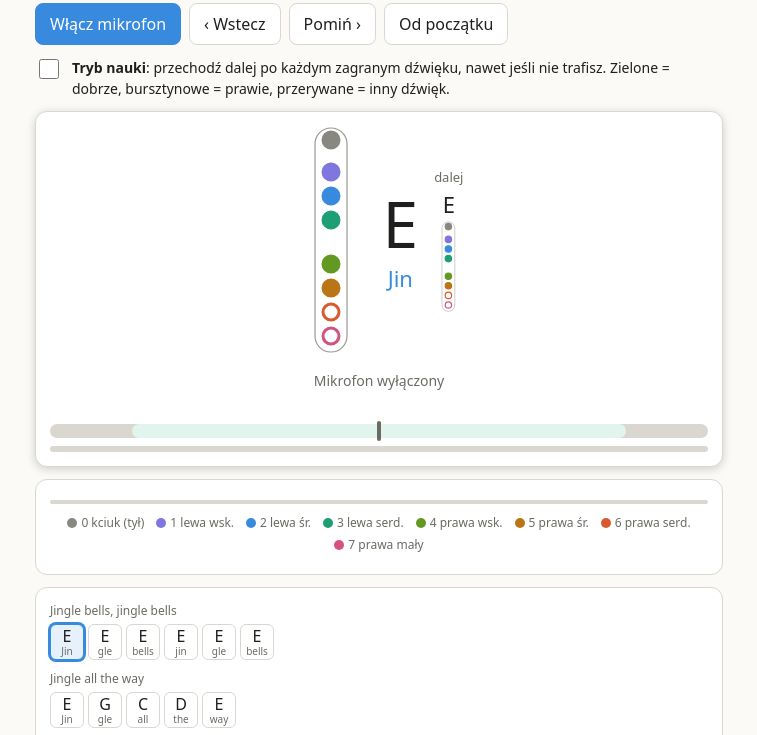
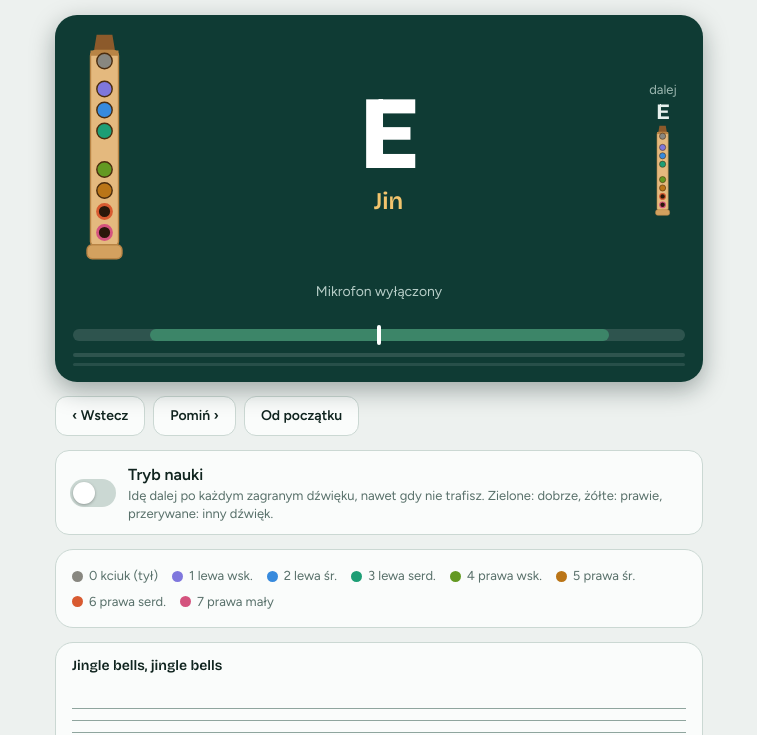
Before and after one commit to lapszyn/gra-na-flecie, a plain HTML site: page index.html in a window 1280 px wide. Shown: the part 82-817 px from the top of the page, without its empty margins (261-1018 px from the left). Drawn offline with nearby package versions, Linux system fonts and the light colour scheme.

Commit message:
Nowy wygląd: ciemny panel z drewnianym fletem, melodia na pięciolinii, przełącznik trybu nauki
Co-Authored-By: Claude Sonnet 5.5 <noreply@anthropic.com>
Claude-Session: https://claude.ai/code/session_0143iomRnJRUDBJHzuuUTB1d

```diff
--- a/index.html
+++ b/index.html
@@ -4,93 +4,146 @@
 <meta charset="utf-8">
 <meta name="viewport" content="width=device-width, initial-scale=1">
 <title>Jingle Bells – nauka na flecie sopranowym</title>
+<link rel="preconnect" href="https://fonts.googleapis.com">
+<link rel="preconnect" href="https://fonts.gstatic.com" crossorigin>
+<link rel="stylesheet" href="https://fonts.googleapis.com/css2?family=Bricolage+Grotesque:opsz,wght@12..96,500..800&family=Figtree:wght@400;500;600&display=swap">
 <style>
-:root{--wn:#FAEEDA;--bg:#fbfaf7;--fg:#1f1f1d;--muted:#6b6a64;--card:#fff;--line:#d9d7cf;--ok:#1D9E75;--okbg:#E1F5EE;--cur:#378ADD;--curbg:#E6F1FB;--bad:#D85A30}
-@media (prefers-color-scheme:dark){:root{--wn:#3d2d10;--bg:#191917;--fg:#ecebe5;--muted:#a3a198;--card:#232321;--line:#3a3a36;--okbg:#14352b;--curbg:#16314d}}
+:root{
+  --paper:#EDF1EF;--card:#FAFCFB;--ink:#10241F;--muted:#58706A;--line:#CBD8D3;--staff:#8FA59E;
+  --spruce:#0F3B34;--spruce2:#16504A;--maple:#E4B97E;--brass:#F2C46D;--berry:#B02A44;--berry-a:rgba(176,42,68,.22);
+  --ok:#1F8A5B;--warn:#E3A93B;
+  --disp:"Bricolage Grotesque","Avenir Next","Segoe UI",system-ui,sans-serif;
+  --body:"Figtree","Avenir Next","Segoe UI",system-ui,-apple-system,sans-serif;
+}
+@media (prefers-color-scheme:dark){
+  :root{--paper:#0A1714;--card:#11231F;--ink:#E6EFEC;--muted:#92A8A1;--line:#24403A;--staff:#4F6C65;--berry:#E0566F;--berry-a:rgba(224,86,111,.3)}
+}
 *{box-sizing:border-box}
-body{margin:0;background:var(--bg);color:var(--fg);font:16px/1.5 system-ui,-apple-system,"Segoe UI",sans-serif}
-.w{max-width:720px;margin:0 auto;padding:16px}
-h1{font-size:20px;font-weight:500;margin:0 0 4px}
-.sub{color:var(--muted);font-size:14px;margin:0 0 14px}
-button{font:inherit;border:1px solid var(--line);background:var(--card);color:var(--fg);border-radius:8px;padding:8px 14px;cursor:pointer}
-button.p{background:var(--cur);border-color:var(--cur);color:#fff}
-button:disabled{opacity:.5;cursor:default}
-.bar{display:flex;gap:8px;flex-wrap:wrap;margin-bottom:12px}
-.card{background:var(--card);border:1px solid var(--line);border-radius:12px;padding:14px;margin-bottom:12px}
-.now{display:flex;gap:16px;align-items:center;justify-content:center}
-.big{text-align:center}
-.letter{font-size:64px;font-weight:500;line-height:1}
-.syl{font-size:22px;color:var(--cur);min-height:30px;margin-top:6px}
-.nx{text-align:center;color:var(--muted);font-size:13px}
-.nx .l{font-size:22px;font-weight:500;color:var(--fg)}
-.st{font-size:14px;color:var(--muted);text-align:center;margin:10px 0 6px;min-height:22px}
-.st b{color:var(--fg);font-weight:500}
-.meter{position:relative;height:14px;border-radius:7px;background:var(--line);margin:6px 0}
-.zone{position:absolute;top:0;bottom:0;background:var(--okbg);border-radius:7px}
-.needle{position:absolute;top:-3px;width:4px;height:20px;border-radius:2px;background:var(--muted);left:50%;transform:translateX(-50%)}
-.hold{height:6px;background:var(--line);border-radius:3px;overflow:hidden;margin-top:8px}
-.hold i{display:block;height:100%;width:0;background:var(--ok)}
-.lvl{height:4px;background:var(--line);border-radius:2px;overflow:hidden;margin-top:6px}
-.lvl i{display:block;height:100%;width:0;background:var(--muted)}
-.ph{margin-bottom:10px}
-.pl{font-size:12px;color:var(--muted);margin-bottom:4px}
-.ch{display:flex;flex-wrap:wrap;gap:4px}
-.chip{min-width:34px;text-align:center;border:1px solid var(--line);border-radius:6px;padding:2px 4px;cursor:pointer;background:var(--card)}
-.chip b{display:block;font-weight:500;font-size:16px;line-height:1.2}
-.chip span{display:block;font-size:10px;color:var(--muted);line-height:1.1;white-space:nowrap}
-.chip.d{background:var(--okbg);border-color:var(--ok);opacity:.65}
-.chip.n{background:var(--wn);border-color:#BA7517;opacity:.85}.chip.o{background:var(--card);border:1px dashed var(--muted);opacity:.7}
-.chip.c{background:var(--curbg);border-color:var(--cur);box-shadow:0 0 0 2px var(--cur)}
-.set{display:grid;grid-template-columns:1fr 1fr;gap:10px 16px;font-size:14px}
-.set label{display:block;color:var(--muted)}
-.set input{width:100%}
-.lg{display:flex;flex-wrap:wrap;gap:4px 12px;font-size:12px;color:var(--muted);justify-content:center;margin-top:10px}
-.lg i{display:inline-block;width:10px;height:10px;border-radius:50%;margin-right:4px;vertical-align:-1px}
-.tg{display:flex;gap:10px;align-items:flex-start;margin:0 0 12px;font-size:14px;cursor:pointer}.tg input{width:20px;height:20px;margin-top:2px;flex:none}
-.stk{position:sticky;top:6px;z-index:5;box-shadow:0 2px 10px rgba(0,0,0,.18)}
+html{-webkit-text-size-adjust:100%}
+body{margin:0;background:var(--paper);color:var(--ink);font:16px/1.5 var(--body)}
+.w{max-width:680px;margin:0 auto;padding:18px 16px 40px}
+header{display:flex;align-items:center;justify-content:space-between;gap:12px;margin:0 0 14px}
+h1{font:800 clamp(28px,8vw,40px)/1 var(--disp);letter-spacing:-.02em;margin:0}
+.sub{color:var(--muted);font-size:14px;margin:4px 0 0}
+button{font:600 15px/1 var(--body);min-height:44px;padding:0 16px;border-radius:12px;border:1.5px solid var(--line);background:var(--card);color:var(--ink);cursor:pointer}
+button:hover{border-color:var(--muted)}
+button.p{background:var(--berry);border-color:var(--berry);color:#fff;white-space:nowrap}
+button.p.on{background:transparent;color:var(--berry)}
+:focus-visible{outline:3px solid var(--berry);outline-offset:2px}
+.err{color:#B3261E;font-size:14px;margin:0 0 12px}
+.err:empty{display:none}
+@media (prefers-color-scheme:dark){.err{color:#FF8A80}}
+
+.stk{position:sticky;top:8px;z-index:5;margin-bottom:14px;background:var(--spruce);color:#E8F1EE;border-radius:22px;padding:18px 18px 16px;box-shadow:0 8px 24px rgba(8,30,26,.35)}
+.now{display:grid;grid-template-columns:auto 1fr auto;gap:16px;align-items:center}
+.big{text-align:center;min-width:0}
+.letter{font:800 clamp(64px,22vw,104px)/.9 var(--disp);color:#fff;letter-spacing:-.03em}
+.syl{font:600 clamp(18px,5vw,24px)/1.2 var(--disp);color:var(--brass);min-height:1.2em;margin-top:6px}
+.nx{text-align:center;color:#9DB8B1;font-size:13px;min-width:44px}
+.nx .l{font:700 22px/1.2 var(--disp);color:#E8F1EE}
+.st{font-size:14px;color:#B7CEC8;text-align:center;margin:12px 0 2px;min-height:21px}
+.st b{color:#fff;font-weight:600}
+.fb{font-size:13px;color:var(--brass);text-align:center;min-height:19px;margin-bottom:6px}
+.meter{position:relative;height:12px;border-radius:6px;background:rgba(255,255,255,.13);margin:4px 0 0}
+.meter::after{content:"";position:absolute;left:50%;top:-3px;bottom:-3px;width:1px;background:rgba(255,255,255,.35)}
+.zone{position:absolute;top:0;bottom:0;background:rgba(80,200,140,.42);border-radius:6px}
+.needle{position:absolute;top:-4px;width:4px;height:20px;border-radius:2px;background:#fff;left:50%;transform:translateX(-50%);z-index:1}
+.hold{height:4px;border-radius:2px;background:rgba(255,255,255,.13);overflow:hidden;margin-top:12px}
+.hold i{display:block;height:100%;width:0;background:var(--brass)}
+.lvl{height:3px;border-radius:2px;background:rgba(255,255,255,.1);overflow:hidden;margin-top:6px}
+.lvl i{display:block;height:100%;width:0;background:#7FD1B0}
+
+.ctl{display:flex;flex-wrap:wrap;gap:8px;align-items:center;margin:0 0 14px}
+.ctl button{min-height:40px;font-size:14px}
+.tg{display:flex;gap:12px;align-items:center;margin:0 0 14px;padding:12px 14px;background:var(--card);border:1.5px solid var(--line);border-radius:14px;cursor:pointer;position:relative}
+.tg input{position:absolute;opacity:0;width:1px;height:1px}
+.tg .sw{flex:none;width:46px;height:28px;border-radius:14px;background:var(--line);position:relative;transition:background .15s}
+.tg .sw::after{content:"";position:absolute;top:3px;left:3px;width:22px;height:22px;border-radius:50%;background:#fff;box-shadow:0 1px 3px rgba(0,0,0,.3);transition:transform .15s}
+.tg input:checked+.sw{background:var(--ok)}
+.tg input:checked+.sw::after{transform:translateX(18px)}
+.tg input:focus-visible+.sw{outline:3px solid var(--berry);outline-offset:2px}
+.tg b{display:block;font-weight:600}
+.tg span.t{font-size:13px;color:var(--muted);line-height:1.35;display:block}
+
+.card{background:var(--card);border:1.5px solid var(--line);border-radius:18px;padding:16px;margin:0 0 14px}
+.lg{display:flex;flex-wrap:wrap;gap:6px 14px;font-size:13px;color:var(--muted)}
+.lg span{display:inline-flex;align-items:center;gap:6px}
+.lg i{width:11px;height:11px;border-radius:50%;display:inline-block}
+.song{padding:14px 12px 6px}
+.ph{margin:0 0 10px}
+.pl{font:600 14px/1.3 var(--disp);color:var(--ink);margin:0 4px 2px}
+.stf{position:relative;height:128px;margin:0 10px}
+.stf::before{content:"";position:absolute;left:-6px;right:-6px;top:30px;height:49px;background:repeating-linear-gradient(to bottom,var(--staff) 0 1px,transparent 1px 12px)}
+.ledger{position:absolute;top:90px;width:40px;height:1px;background:var(--staff);transform:translateX(-50%)}
+.chip{position:absolute;z-index:1;width:28px;height:28px;margin-left:-14px;border-radius:50%;background:var(--card);border:1.5px solid var(--ink);color:var(--ink);display:flex;align-items:center;justify-content:center;cursor:pointer;transition:transform .15s,background .15s}
+.chip b{font:700 13px/1 var(--disp)}
+.chip .sy{position:absolute;left:50%;transform:translateX(-50%);font-size:11px;line-height:1;color:var(--muted);white-space:nowrap;pointer-events:none}
+.chip.d{background:var(--ok);border-color:var(--ok);color:#fff}
+.chip.d.n{background:var(--warn);border-color:var(--warn);color:#2b1c00}
+.chip.d.o{background:var(--card);border:1.5px dashed var(--muted);color:var(--muted)}
+.chip.c{border-color:var(--berry);background:var(--berry);color:#fff;box-shadow:0 0 0 4px var(--berry-a);transform:scale(1.15)}
+.chip.c .sy{color:var(--ink);font-weight:600;transform:translateX(-50%) scale(.87)}
+
+details.card{padding:0}
+summary{cursor:pointer;padding:14px 16px;font-weight:600;list-style:none;display:flex;justify-content:space-between;align-items:center}
+summary::-webkit-details-marker{display:none}
+summary::after{content:"+";font-size:20px;color:var(--muted)}
+details[open] summary::after{content:"–"}
+.in{padding:0 16px 16px}
+.set{display:grid;grid-template-columns:1fr 1fr;gap:12px 18px;font-size:14px}
+.set label{display:block;color:var(--muted);margin-bottom:4px}
+.set input{width:100%;accent-color:var(--berry)}
+.in button{margin-top:14px;min-height:40px;font-size:14px}
+.dbg{font:12px/1.4 ui-monospace,Menlo,Consolas,monospace;color:var(--muted);margin:12px 0 0}
+.in .sub{margin-top:12px;line-height:1.5}
+@media (max-width:520px){
+  .stk{padding:14px 14px 12px;border-radius:18px}
+  .now{gap:10px}
+  .set{grid-template-columns:1fr}
+}
+@media (prefers-reduced-motion:reduce){*{transition:none!important;scroll-behavior:auto!important}}
 .chip{scroll-margin-top:calc(var(--sh,300px) + 16px);scroll-margin-bottom:12px}
-@media (max-width:520px){.stk{padding:10px}.stk .letter{font-size:46px}.stk .syl{font-size:18px}.stk .now{gap:10px}.stk .st{margin:6px 0 4px}}
-.fin{text-align:center;font-size:22px;color:var(--ok);padding:8px}
-.err{color:var(--bad);font-size:14px;text-align:center;margin-top:6px}
 </style>
 </head>
 <body>
 <div class="w">
-<h1>Jingle Bells – flet sopranowy C</h1>
-<p class="sub">Włącz mikrofon i graj. Strona przejdzie do następnego dźwięku, gdy zagrasz poprawnie obecny.</p>
-<div class="bar">
+<header>
+<div><h1>Jingle Bells</h1><p class="sub">Flet sopranowy C: zagraj dźwięk, a melodia pójdzie dalej</p></div>
 <button class="p" id="go">Włącz mikrofon</button>
-<button id="back">‹ Wstecz</button>
-<button id="skip">Pomiń ›</button>
-<button id="rst">Od początku</button>
-</div>
-<label class="tg"><input type="checkbox" id="learn"><span><b>Tryb nauki</b>: przechodź dalej po każdym zagranym dźwięku, nawet jeśli nie trafisz. Zielone = dobrze, bursztynowe = prawie, przerywane = inny dźwięk.</span></label>
-<div class="card stk" id="stk">
+</header>
+<div class="err" id="er" role="alert"></div>
+<div class="stk" id="stk">
 <div class="now">
 <div id="fl"></div>
 <div class="big"><div class="letter" id="let">–</div><div class="syl" id="syl"></div></div>
 <div class="nx">dalej<div class="l" id="nxl"></div><div id="nxf"></div></div>
 </div>
-<div class="st" id="st">Mikrofon wyłączony</div>
-<div class="sub" id="fb" style="text-align:center;margin:0 0 4px;min-height:20px"></div>
+<div class="st" id="st" aria-live="polite">Mikrofon wyłączony</div>
+<div class="fb" id="fb" aria-live="polite"></div>
 <div class="meter"><div class="zone" id="zone"></div><div class="needle" id="nd"></div></div>
 <div class="hold"><i id="hd"></i></div>
+<div class="lvl"><i id="lv"></i></div>
 </div>
-<div class="card">
-<div class="lvl"><i id="lv"></i></div>
-<div class="sub" id="dbg" style="margin:4px 0 0;font-size:12px;text-align:center"></div>
-<div class="lg" id="lg"></div>
-<div class="err" id="er"></div>
+<div class="ctl">
+<button id="back" type="button">‹ Wstecz</button>
+<button id="skip" type="button">Pomiń ›</button>
+<button id="rst" type="button">Od początku</button>
 </div>
-<div class="card" id="song"></div>
-<div class="card">
+<label class="tg"><input type="checkbox" id="learn"><span class="sw"></span><span><b>Tryb nauki</b><span class="t">Idę dalej po każdym zagranym dźwięku, nawet gdy nie trafisz. Zielone: dobrze, żółte: prawie, przerywane: inny dźwięk.</span></span></label>
+<section class="card"><div class="lg" id="lg"></div></section>
+<section class="card song" id="song"></section>
+<details class="card">
+<summary>Ustawienia i diagnostyka</summary>
+<div class="in">
 <div class="set">
-<div><label>Tolerancja: ±<span id="tv">45</span> centów</label><input type="range" id="tol" min="20" max="80" value="45"></div>
-<div><label>Czułość mikrofonu: <span id="sv">średnia</span></label><input type="range" id="sens" min="1" max="10" value="5"></div>
+<div><label for="tol">Tolerancja: ±<span id="tv">45</span> centów</label><input type="range" id="tol" min="20" max="80" value="45"></div>
+<div><label for="sens">Czułość mikrofonu: <span id="sv">średnia</span></label><input type="range" id="sens" min="1" max="10" value="5"></div>
 </div>
-<button id="rs" type="button" style="margin-top:12px">Przywróć domyślne ustawienia</button>
-<p class="sub" style="margin:10px 0 0">Flet sopranowy brzmi o oktawę wyżej niż zapis: C = 523 Hz, D = 587 Hz, E = 659 Hz, F = 698 Hz, G = 784 Hz. Grasz dźwięk, trzymasz go chwilę, a strona sama przechodzi dalej. Dwa takie same dźwięki z rzędu rozdziel krótką przerwą lub przerwij dmuchanie.</p>
+<button id="rs" type="button">Przywróć domyślne ustawienia</button>
+<div class="dbg" id="dbg"></div>
+<p class="sub">Flet sopranowy brzmi o oktawę wyżej niż zapis: C = 523 Hz, D = 587 Hz, E = 659 Hz, F = 698 Hz, G = 784 Hz. Dwa takie same dźwięki z rzędu rozdziel krótką przerwą w dmuchaniu.</p>
 </div>
+</details>
 </div>
 <script>
 var COL=['#888780','#7F77DD','#378ADD','#1D9E75','#639922','#BA7517','#D85A30','#D4537E'];
@@ -100,9 +153,16 @@ var FREQ={C:523.25,D:587.33,E:659.26,F:698.46,G:783.99};
 var Y8=[7,23,35,47,69,81,93,105];
 
 function fluteSVG(n,s){
-  var f=FING[n],h='<svg width="'+36*s+'" height="'+114*s+'" viewBox="0 0 36 114">'+
-  '<rect x="10" y="1" width="16" height="112" rx="8" fill="none" stroke="'+'#9a988f'+'" stroke-width="0.6"/>';
-  for(var i=0;i<8;i++)h+='<circle cx="18" cy="'+Y8[i]+'" r="4" fill="'+(f[i]=='1'?COL[i]:'none')+'" stroke="'+COL[i]+'" stroke-width="1.5"/>';
+  var f=FING[n];
+  var h='<svg width="'+36*s+'" height="'+131*s+'" viewBox="0 -9 36 131" aria-hidden="true">'+
+  '<path d="M13.5 -8h9l1.5 9h-12z" fill="#8C5A2B"/>'+
+  '<rect x="10" y="1" width="16" height="112" rx="3" fill="#E4B97E" stroke="#B88445" stroke-width="0.8"/>'+
+  '<rect x="10" y="1" width="16" height="3" fill="#B88445"/>'+
+  '<rect x="8" y="112" width="20" height="8" rx="3" fill="#D3A15F" stroke="#B88445" stroke-width="0.8"/>';
+  for(var i=0;i<8;i++){
+    if(f[i]=='1')h+='<circle cx="18" cy="'+Y8[i]+'" r="4.4" fill="'+COL[i]+'" stroke="#4a2c0e" stroke-width="0.8"/>';
+    else h+='<circle cx="18" cy="'+Y8[i]+'" r="4" fill="#2a170a" stroke="'+COL[i]+'" stroke-width="1.6"/>';
+  }
   return h+'</svg>';
 }
 
@@ -122,13 +182,22 @@ PH.forEach(function(p,pi){var a=p[1].split(' '),b=p[2].split(' ');PI.push([]);a.
 var idx=0,prev=null,armed=true,hold=0,miss=0,rel=0,res=[],lf=-1,ls=0,lg=0,la=true,af=-1;
 var $=function(i){return document.getElementById(i)};
 
+var YP={E:78,F:72,G:66,D:84,C:90};
 function buildSong(){
   var h='';
-  PH.forEach(function(p,pi){h+='<div class="ph"><div class="pl">'+p[0]+'</div><div class="ch">';
-    PI[pi].forEach(function(k){h+='<div class="chip" data-k="'+k+'"><b>'+NOTES[k].n+'</b><span>'+NOTES[k].s+'</span></div>';});
-    h+='</div></div>';});
+  PH.forEach(function(p,pi){
+    var ids=PI[pi],cnt=ids.length;
+    h+='<div class="ph"><div class="pl">'+p[0]+'</div><div class="stf">';
+    ids.forEach(function(k,i){
+      var n=NOTES[k].n,L=((i+0.5)*100/cnt).toFixed(2),y=YP[n],top=y-14;
+      if(n=='C')h+='<i class="ledger" style="left:'+L+'%"></i>';
+      h+='<div class="chip" data-k="'+k+'" data-n="'+n+'" role="button" tabindex="0" aria-label="'+n+', '+NOTES[k].s+'" style="left:'+L+'%;top:'+top+'px"><b>'+n+'</b><span class="sy" style="top:'+(112-top)+'px">'+NOTES[k].s+'</span></div>';
+    });
+    h+='</div></div>';
+  });
   $('song').innerHTML=h;
   $('song').onclick=function(e){var c=e.target.closest('.chip');if(c){goTo(+c.getAttribute('data-k'));}};
+  $('song').onkeydown=function(e){if(e.key==='Enter'||e.key===' '){var c=e.target.closest('.chip');if(c){e.preventDefault();goTo(+c.getAttribute('data-k'));}}};
   var l='';for(var i=0;i<8;i++)l+='<span><i style="background:'+COL[i]+'"></i>'+i+' '+NAM[i]+'</span>';
   $('lg').innerHTML=l;
 }
@@ -146,7 +215,7 @@ function render(){
   var cur=document.querySelector('.chip.c');
   if(cur&&cur.scrollIntoView)cur.scrollIntoView({block:'nearest',behavior:'smooth'});
 }
-function sc(){return(window.innerWidth<520||window.innerHeight<720)?1.4:2;}
+function sc(){return(window.innerWidth<520||window.innerHeight<720)?1.25:1.75;}
 function setSH(){var e=$('stk');document.documentElement.style.setProperty('--sh',((e&&e.offsetHeight)||300)+'px');}
 window.addEventListener('resize',function(){render();});
 function goTo(k){idx=Math.max(0,Math.min(NOTES.length,k));res.length=Math.min(res.length,idx);prev=null;armed=true;hold=0;miss=0;rel=0;lf=-1;ls=0;lg=0;la=true;af=-1;$('hd').style.width='0';render();}
@@ -187,7 +256,7 @@ function loop(t){
   if(calMs<800){calMs+=dt;calSum+=r;calN++;noise=Math.min(0.02,calSum/calN);$('st').textContent='Kalibracja szumu… bądź cicho';return;}
   var f=-1,T=thr();
   if(r>T){var mx=0,i;for(i=0;i<buf.length;i++){var a=Math.abs(buf[i]);if(a>mx)mx=a;}var g=mx>0?Math.min(100,0.5/mx):1;for(i=0;i<buf.length;i++)nb[i]=buf[i]*g;f=yin(nb,ctx.sampleRate);}
-  $('dbg').textContent='poziom '+r.toFixed(4)+' · próg '+T.toFixed(4)+' · '+(f>0?Math.round(f)+' Hz':'brak tonu');
+  $('dbg').textContent='poziom '+r.toFixed(4)+' / próg '+T.toFixed(4)+' / '+(f>0?Math.round(f)+' Hz':'brak tonu');
   var tol=+$('tol').value;
   var st=$('st');
   if(f<0){st.innerHTML='Słucham… <b>(cisza)</b>';$('nd').style.left='50%';}
@@ -222,7 +291,7 @@ function loop(t){
 function zone(){var tol=+$('tol').value;var w=tol/120*100;$('zone').style.left=(50-w)+'%';$('zone').style.width=(2*w)+'%';$('tv').textContent=tol;}
 
 $('go').onclick=function(){
-  if(running){running=false;if(ctx)ctx.close();ctx=null;$('go').textContent='Włącz mikrofon';$('st').textContent='Mikrofon wyłączony';return;}
+  if(running){running=false;if(ctx)ctx.close();ctx=null;$('go').textContent='Włącz mikrofon';$('go').classList.remove('on');$('st').textContent='Mikrofon wyłączony';return;}
   $('er').textContent='';
   var inFrame=false;try{inFrame=window.self!==window.top;}catch(x){inFrame=true;}
   var info='Adres: '+location.protocol+'// · bezpieczny kontekst: '+(window.isSecureContext?'tak':'NIE')+' · w ramce: '+(inFrame?'TAK':'nie');
@@ -231,7 +300,7 @@ $('go').onclick=function(){
   navigator.mediaDevices.getUserMedia({audio:{echoCancellation:false,noiseSuppression:false,autoGainControl:false}}).then(function(s){
     ctx=new (window.AudioContext||window.webkitAudioContext)();
     var src=ctx.createMediaStreamSource(s);an=ctx.createAnalyser();an.fftSize=2048;buf=new Float32Array(an.fftSize);nb=new Float32Array(an.fftSize);calMs=0;calSum=0;calN=0;src.connect(an);
-    running=true;lastT=performance.now();$('go').textContent='Wyłącz mikrofon';$('st').textContent='Słucham…';requestAnimationFrame(loop);
+    running=true;lastT=performance.now();$('go').textContent='Wyłącz mikrofon';$('go').classList.add('on');$('st').textContent='Słucham…';requestAnimationFrame(loop);
   }).catch(function(e){
     var n=e&&e.name||'błąd',msg={NotAllowedError:'Mikrofon zablokowany. Albo odmówiono zgody, albo przeglądarka/ramka zabrania dostępu bez pytania. Kliknij ikonę kłódki przy adresie i zezwól na mikrofon, albo otwórz plik bezpośrednio w Chrome.',NotFoundError:'Nie znaleziono żadnego mikrofonu.',NotReadableError:'Mikrofon jest zajęty przez inną aplikację.',SecurityError:'Przeglądarka zabrania mikrofonu w tym kontekście (potrzebny https lub Chrome z lokalnego pliku).'}[n]||'Nie udało się włączyć mikrofonu.';
     $('er').innerHTML=msg+'<br><small>Kod błędu: '+n+' · '+info+'</small>';});
```
